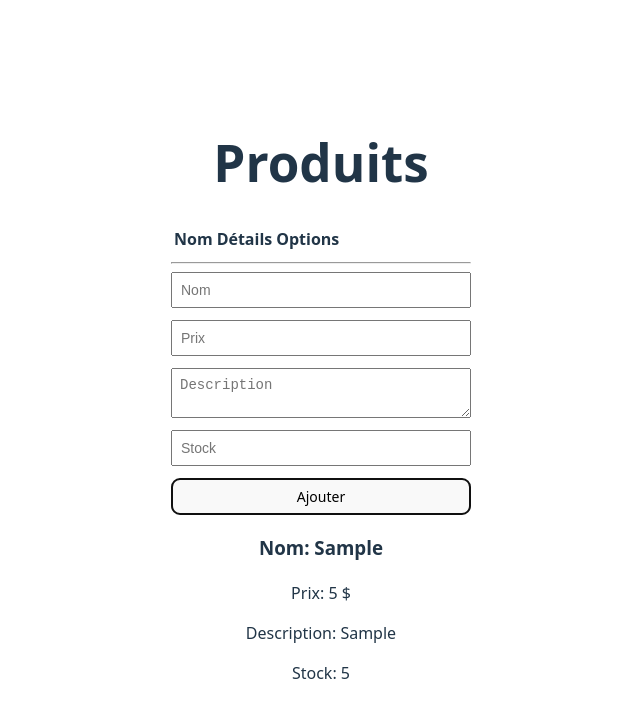
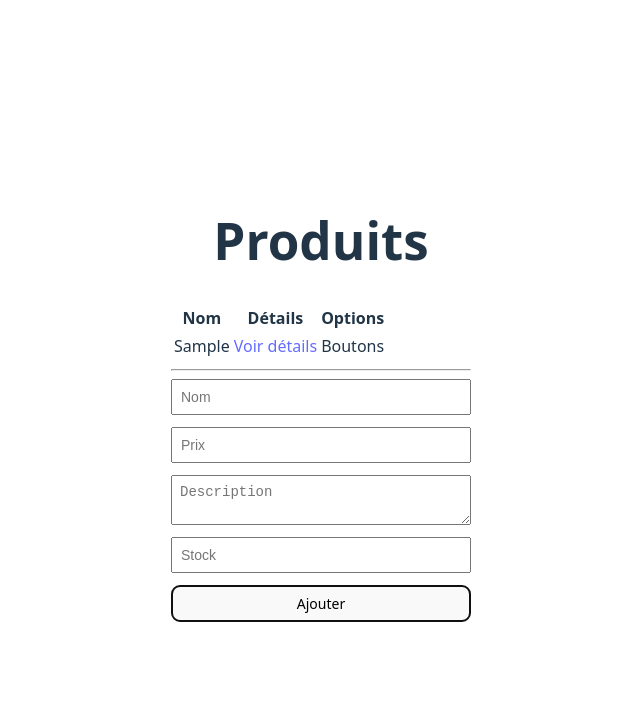
Before and after one commit to Tasnimetr/appweb-trpr01, a Vue app in the folder trpr01/my-app/: page / in a window 1280 px wide. Both pictures are taken after typing "Sample", "5", "Sample", "5" into the empty fields and a click on the button "Ajouter". Shown: the top 718 px of the page, without its empty margins (319-959 px from the left). Built offline with nearby package versions, Linux system fonts and the light colour scheme.

Commit message:
Création interface produit
import de l'interface dans les components qui le nécessite.
+ Adaptation du Formulaire d'où provenait le produit.

```diff
--- a/trpr01/my-app/src/components/ProductForm.vue
+++ b/trpr01/my-app/src/components/ProductForm.vue
@@ -1,12 +1,7 @@
 <script setup lang="ts">
-import { reactive, ref } from 'vue'
-
-interface Product {
-    name: string
-    price: number
-    description: string
-    stock: number
-}
+import { reactive } from 'vue'
+import { products } from '../products'
+import type { Product } from '../products'
 
 interface ProductForm {
     name: string
@@ -21,8 +16,6 @@ const form = reactive<ProductForm>({
     description: '',
     stock: ''
 })
-
-const products = ref<Product[]>([])
 
 function createProduct(): Product {
     return {
@@ -56,12 +49,12 @@ function resetForm(): void {
         <button type="submit">Ajouter</button>
     </form>
 
-    <div v-for="product in products" :key="product.name">
+    <!--<div v-for="product in products" :key="product.name">
         <h3>Nom: {{ product.name }}</h3>
         <p>Prix: {{ product.price }} $</p>
         <p>Description: {{ product.description }}</p>
         <p>Stock: {{ product.stock }}</p>
-    </div>
+    </div>-->
 </template>
 
 <style scoped>
--- a/trpr01/my-app/src/components/ProductTable.vue
+++ b/trpr01/my-app/src/components/ProductTable.vue
@@ -1,3 +1,6 @@
+<script setup lang="ts">
+    import { products } from '../products'
+</script>
 <template>
     <h1>Produits</h1>
     <table>
@@ -6,5 +9,10 @@
             <th>Détails</th>
             <th>Options</th>
         </tr>
+        <tr v-for="product in products" :key="product.name">
+            <td>{{ product.name }}</td>
+            <td><a href="#">Voir détails</a></td>
+            <td>Boutons</td>
+        </tr>
     </table>
 </template>
--- /dev/null
+++ b/trpr01/my-app/src/products.ts
@@ -0,0 +1,10 @@
+import { ref } from 'vue'
+
+export interface Product {
+    name: string
+    price: number
+    description: string
+    stock: number
+}
+
+export const products = ref<Product[]>([])
```
